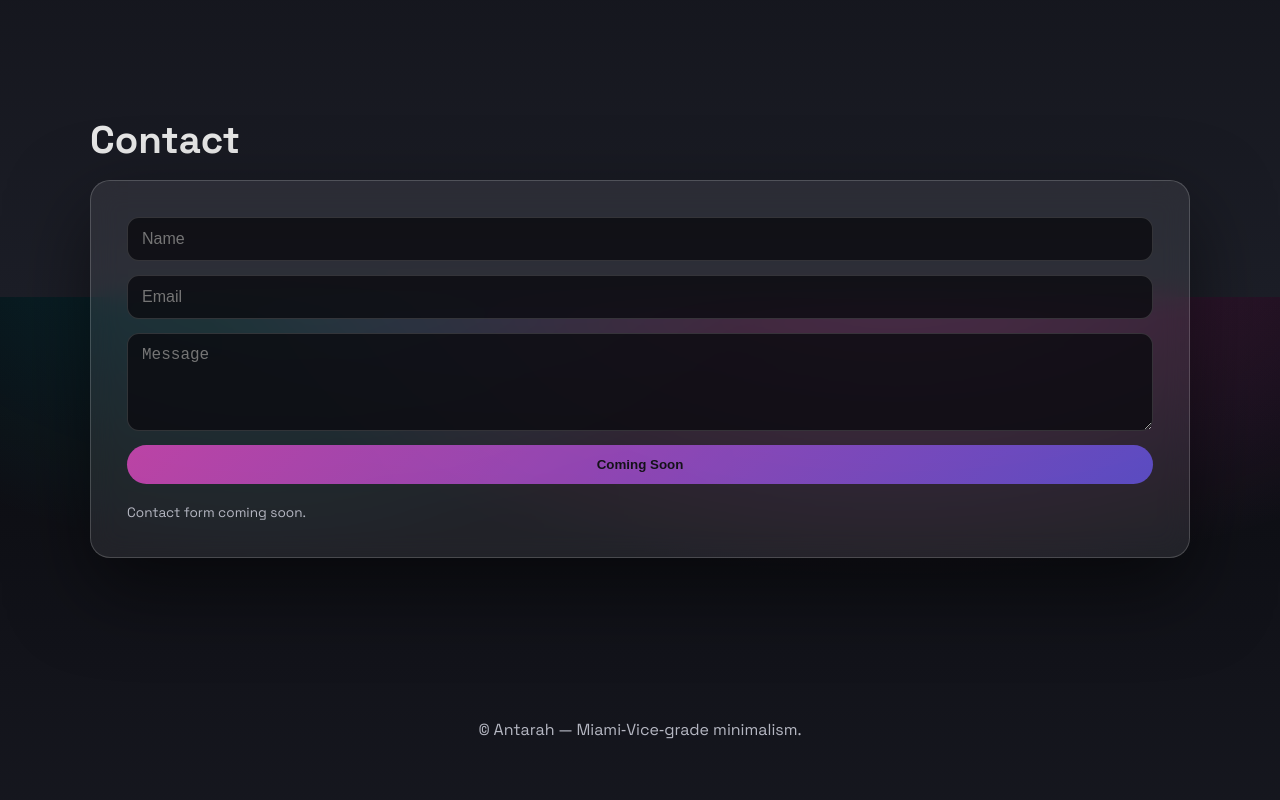
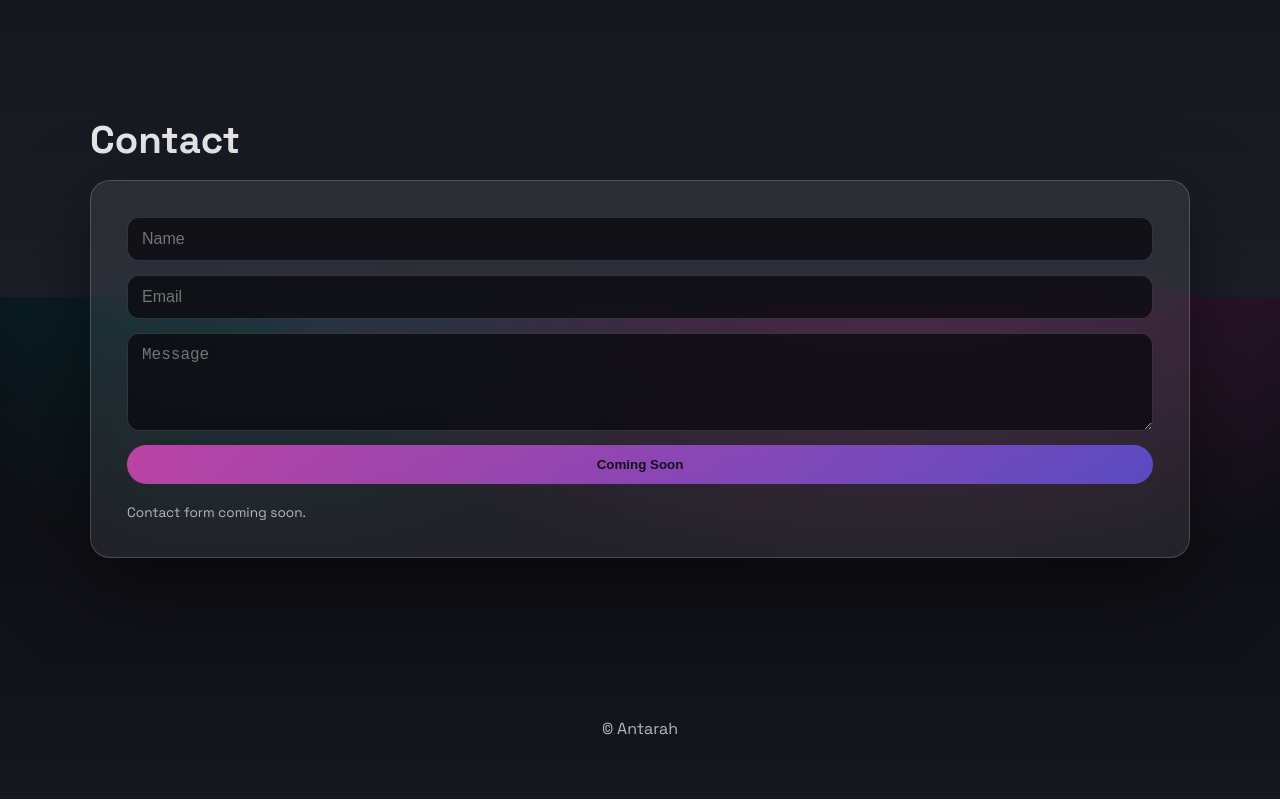
Before and after one commit to antarahleet/antarahleet.github.io, a plain HTML site: page index.html in a window 1280 px wide. Shown: the part 2103-2903 px from the top of the page. Drawn offline with Linux system fonts and the light colour scheme.

Commit message:
Simplify footer copy

```diff
--- a/index.html
+++ b/index.html
@@ -89,7 +89,7 @@
   </main>
 
   <footer>
-    <div class="container">© Antarah — Miami‑Vice‑grade minimalism.</div>
+    <div class="container">© Antarah</div>
   </footer>
 
   <script src="assets/js/main.js"></script>
```
